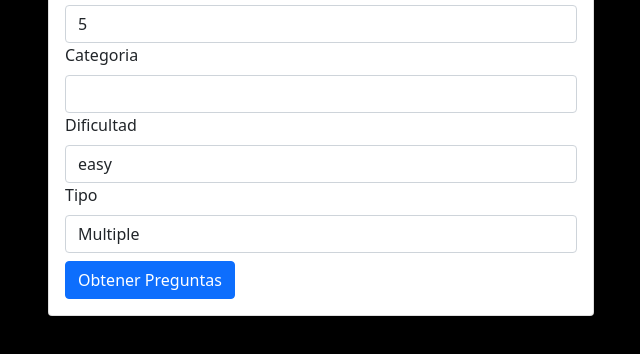
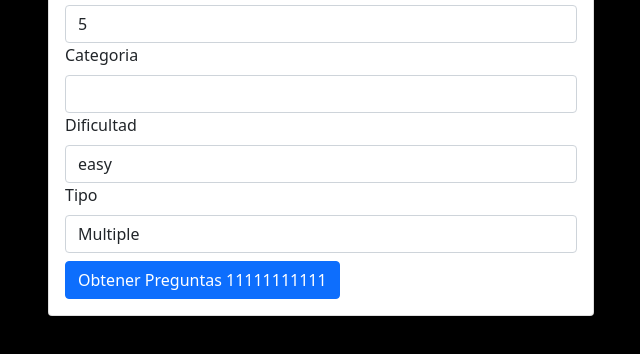
Before and after one commit to camilogore99/TRIVIA-POO, a plain HTML site: page index.html in a window 1280 px wide. Shown: the part 116-470 px from the top of the page, without its empty margins (319-959 px from the left). Drawn offline with nearby package versions, Linux system fonts and the light colour scheme; no server answers.

Commit message:
ahora si

```diff
--- a/index.html
+++ b/index.html
@@ -58,7 +58,7 @@
                   </select>
                 </div>
                 <button type="submit" class="mt-2 btn btn-primary btn-block">
-                  Obtener Preguntas
+                  Obtener Preguntas 11111111111
                 </button>
               </form>
             </div>
```
